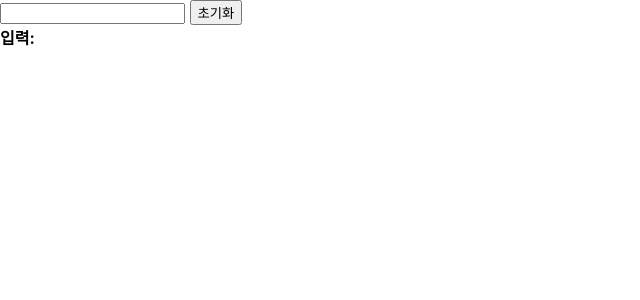
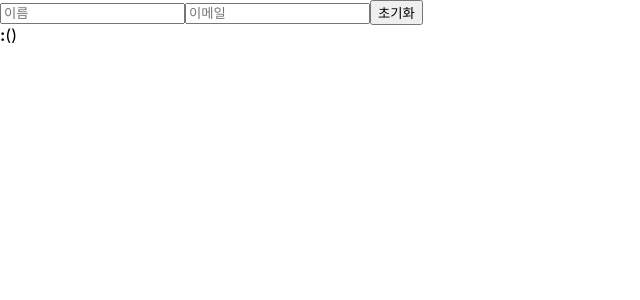
Before and after one commit to zwonlala/react_tutorial, a React (Create React App) app: page / in a window 1280 px wide. Shown: the top 300 px of the page, without its empty margins (0-640 px from the left). Built offline with nearby package versions, Linux system fonts and the light colour scheme.

Commit message:
review lecture 10
input tag에 value 설정하는 것 까먹음!

```diff
--- a/src/jiwon/InputSample.js
+++ b/src/jiwon/InputSample.js
@@ -1,26 +1,46 @@
 import React, { useState } from 'react';
 
 function InputSample() {
-    const [input, setInput] = useState('');
+    const [input, setInput] = useState({
+        name: '',
+        email: ''
+    });
+    const { name, email } = input;
 
     const onChange = e => {
-        // console.log(e.target);
-        // console.log(`${e.target}'s change : ${e.target.value}`);
-        const { value } = e.target;
-        setInput(value);
+        const { name, value } = e.target;
+        setInput({
+            ...input,
+            [name]: value
+        });
     }
 
     const onReset = () => {
-        setInput('');
-    }
+        setInput({
+            name: '',
+            email: ''
+        });
+    };
 
     return (
         <div>
-            <input onChange = { onChange } value={input}/> {/*input에 value 설정하는 거 까먹음 */ }
-            <button onClick = { onReset }>초기화</button> { /*초기화 버튼 까먹음 */ }
+            <input
+                name='name'
+                placeholder='이름'
+                onChange = { onChange }
+                value = { name } //input 태그에 value 설정하는 거 까먹음
+            />
+            <input
+                name='email'
+                placeholder='이메일'
+                onChange={ onChange }
+                value={ email } //input 태그에 value 설정하는 거 까먹음
+            />
+
+            <button onClick ={ onReset }>초기화</button>
             <div>
-                <b>입력: </b>
-                {input}
+                <b> { name } :</b>
+                ({ email })
             </div>
         </div>
     )
```
